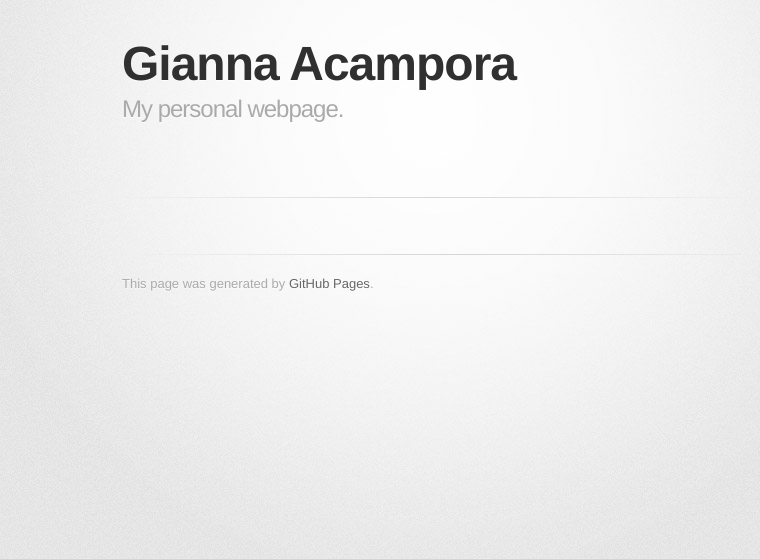
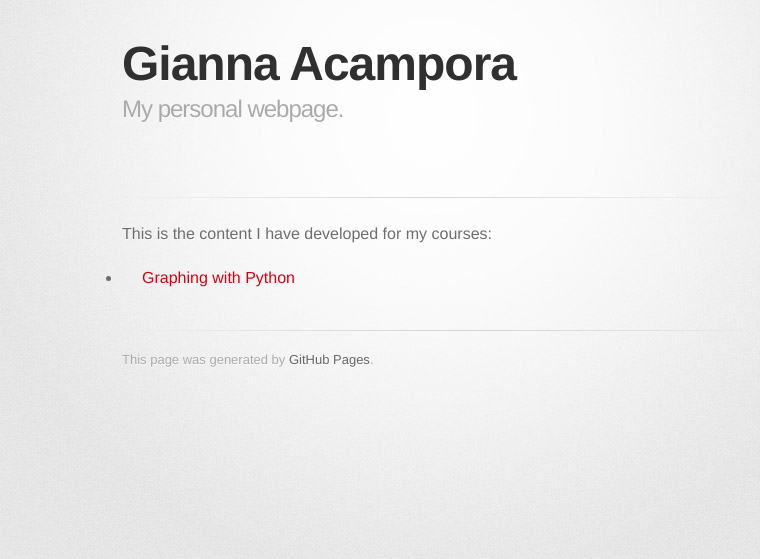
Before and after one commit to gacampora/gacampora.github.io, a Jekyll site: the page built from index.md, in a window 1280 px wide. Shown: the top 559 px of the page, without its empty margins (208-968 px from the left). Built offline with Jekyll 4.4.1, drawn with Linux system fonts in a browser that asks for light colours; some web fonts are replaced; our own code applies the rules of GitHub Pages for plain Markdown files.

Commit message:
Update index.md

```diff
--- a/index.md
+++ b/index.md
@@ -2,3 +2,6 @@
 title: Gianna Acampora
 description: My personal webpage.
 ---
+
+This is the content I have developed for my courses:
+- [Graphing with Python](/graphing/index.md)
```
